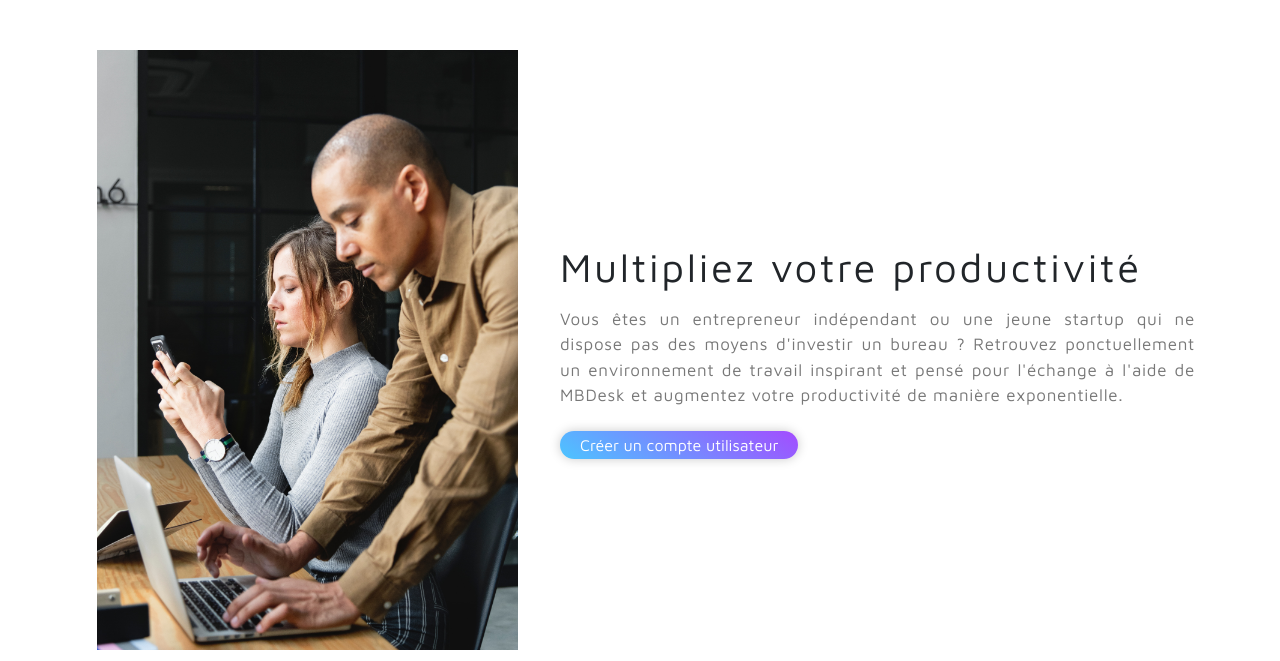
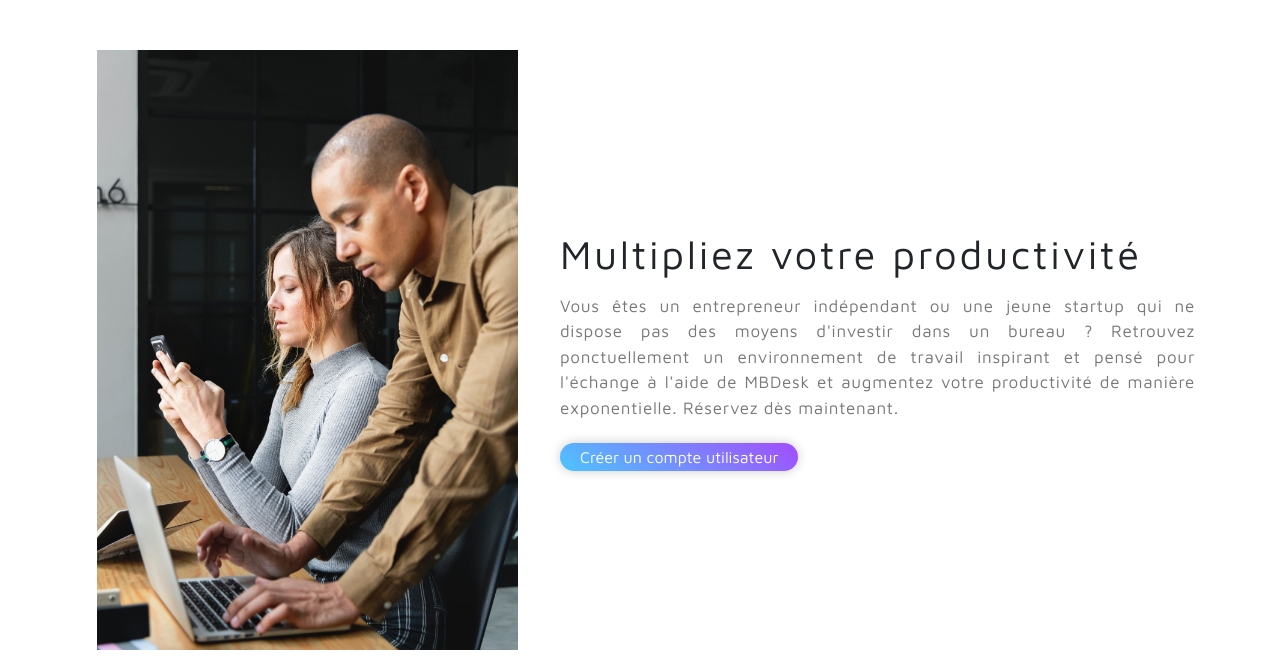
Before and after one commit to julien-pintodafonseca/My_Brainy_Desk, a PHP site: page / in a window 1280 px wide. Shown: the part 556-1217 px from the top of the page. Run offline with PHP 8.4, Linux system fonts and the light colour scheme.

Commit message:
Màj de l'index

```diff
--- a/index.php
+++ b/index.php
@@ -28,7 +28,7 @@
                 <div class="col">
                     <h2 class="mb-3">Multipliez votre productivité</h2>
                     <p class="mb-4">
-                        Vous êtes un entrepreneur indépendant ou une jeune startup qui ne dispose pas des moyens d'investir un bureau ? Retrouvez ponctuellement un environnement de travail inspirant et pensé pour l'échange à l'aide de MBDesk et augmentez votre productivité de manière exponentielle.
+                        Vous êtes un entrepreneur indépendant ou une jeune startup qui ne dispose pas des moyens d'investir dans un bureau ? Retrouvez ponctuellement un environnement de travail inspirant et pensé pour l'échange à l'aide de MBDesk et augmentez votre productivité de manière exponentielle. Réservez dès maintenant.
                     </p>
                     <a class="highlight" href="inscription.php">Créer un compte utilisateur</a>
                 </div>
```
